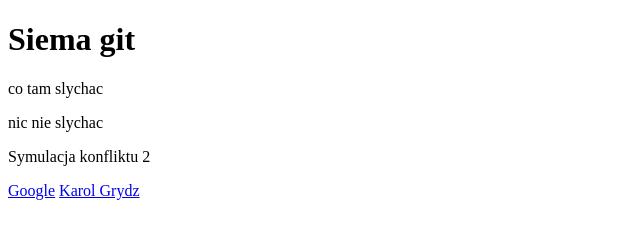
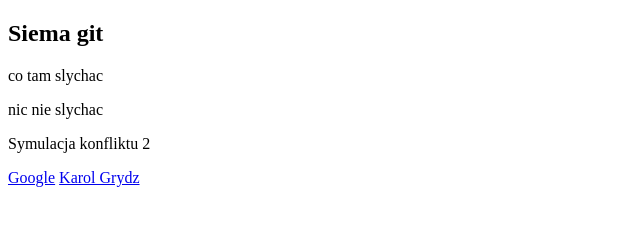
Before and after one commit to Ranald90/remote-gitTest, a plain HTML site: page index.html in a window 1280 px wide. Shown: the whole page, without its empty margins (0-640 px from the left). Drawn offline with Linux system fonts and the light colour scheme.

Commit message:
UPDATE h1->h2

```diff
--- a/index.html
+++ b/index.html
@@ -7,7 +7,7 @@
     <title>Git Test file</title>
   </head>
   <body>
-    <h1>Siema git</h1>
+    <h2>Siema git</h2>
     <p>co tam slychac</p>
     <p>nic nie slychac</p>
     <p>Symulacja konfliktu 2</p>
```
